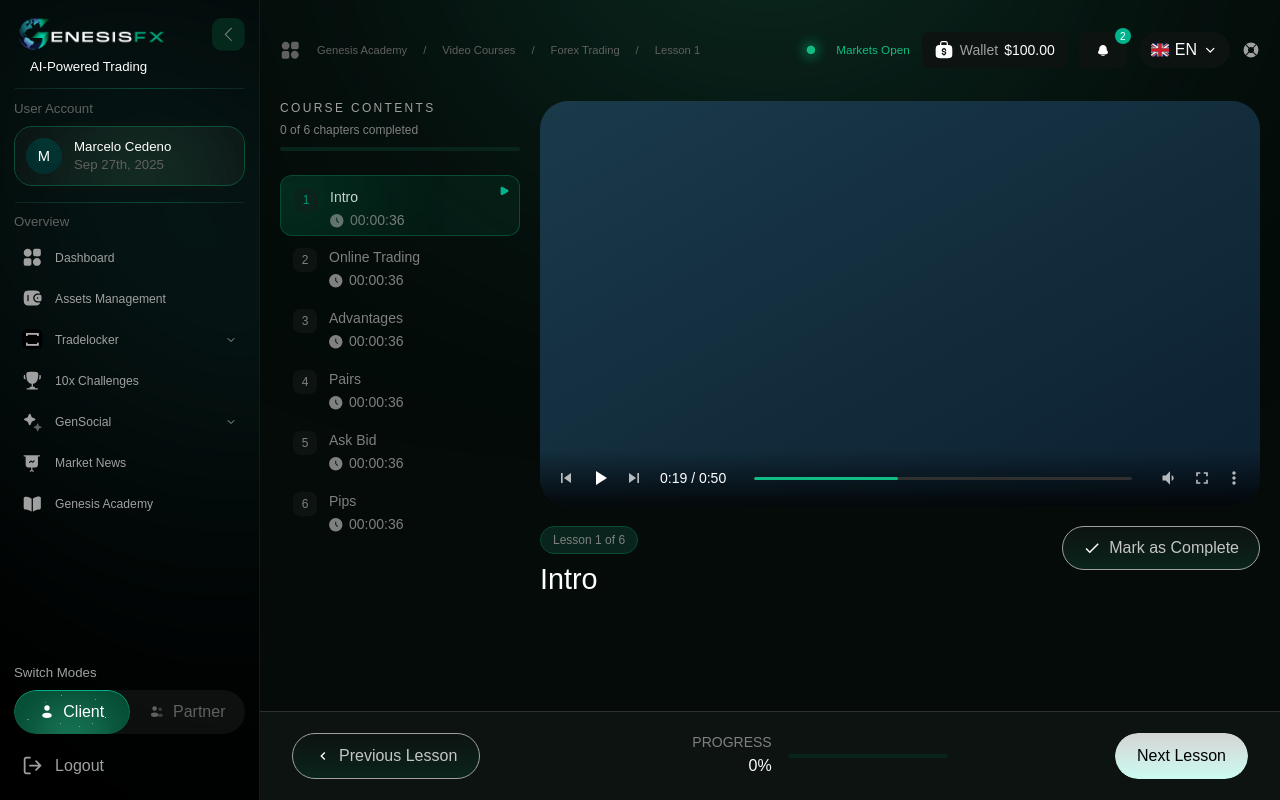
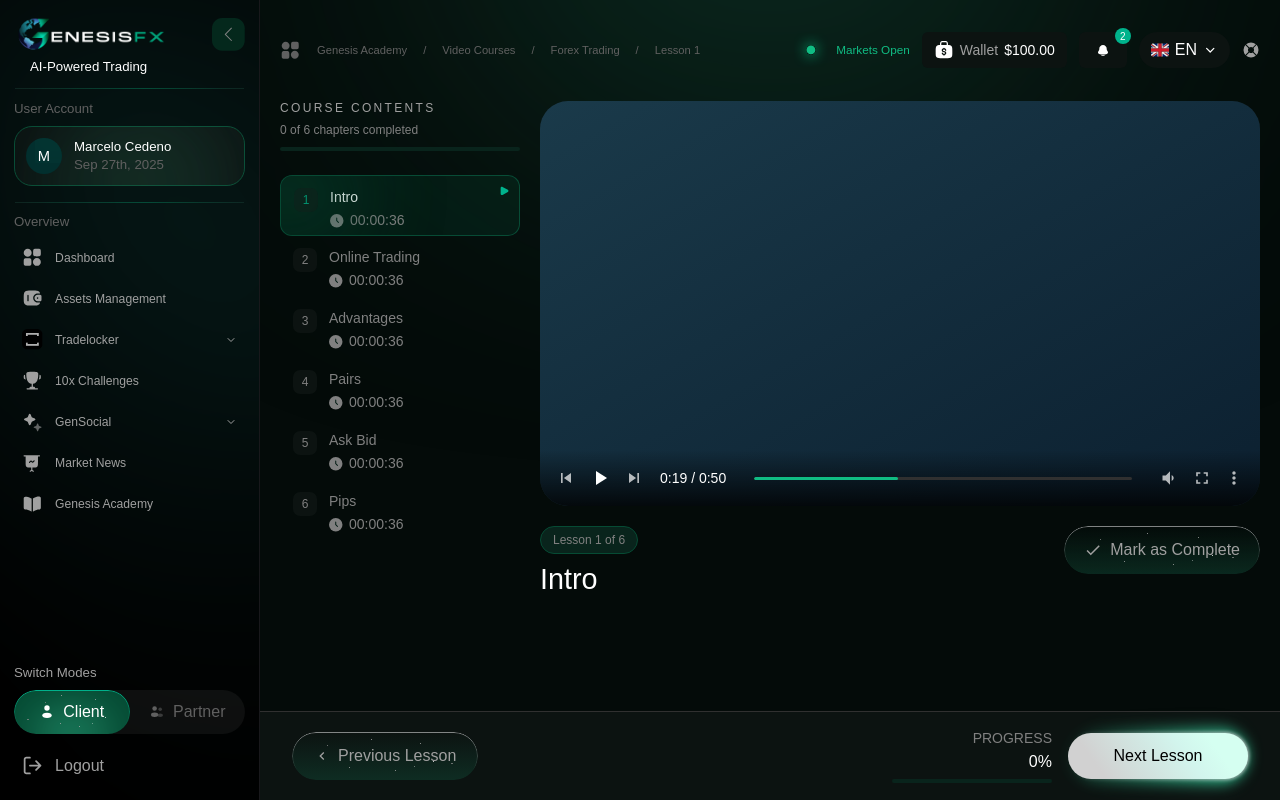
Before and after one commit to Mdx2025/GenesisFxDashboardMDX, a React (Vite) app: page /academy/video-single-page in a window 1280 px wide. Built offline with nearby package versions, Linux system fonts and the light colour scheme; a web font is replaced by a local one.

Commit message:
fix: swap bottom bar buttons to GlowButton/SparkleButton and move Progress next to Next Lesson

```diff
--- a/src/pages/academy/VideoSinglePage.tsx
+++ b/src/pages/academy/VideoSinglePage.tsx
@@ -2,6 +2,7 @@ import { useState } from 'react'
 import { useNavigate, useSearchParams } from 'react-router-dom'
 import { useSidebar } from '@/layouts/RootLayout'
 import { TopBar } from '@/components/dashboard/TopBar'
+import { SparkleButton, GlowButton } from '@/components/ui'
 import { COURSE_DETAILS } from '@/data/academy-lessons'
 import type { Lesson } from '@/data/academy-lessons'
 
@@ -190,15 +191,9 @@ export default function VideoSinglePage() {
                 </h2>
               </div>
 
-              <button
-                type="button"
-                className="shrink-0 h-[44px] px-5 rounded-full bg-gradient-to-t from-[#09241c] to-[#0c1311] border border-[#a0a0a0] flex items-center gap-2 cursor-pointer hover:border-white/60 transition-colors"
-              >
-                <CheckIcon />
-                <span className="text-[#c6c6c6] text-[16px] font-acid-medium leading-[24.44px] whitespace-nowrap">
-                  Mark as Complete
-                </span>
-              </button>
+              <SparkleButton className="px-5 shrink-0">
+                <CheckIcon /> Mark as Complete
+              </SparkleButton>
             </div>
 
             {/* Mobile chapter list */}
@@ -232,40 +227,28 @@ export default function VideoSinglePage() {
         {/* Fixed Bottom Bar */}
         <div className="shrink-0 border-t border-[#303030] bg-[#0c1311] px-4 xl:px-8 2xl:px-10 3xl:px-14 4xl:px-18">
           <div className="flex items-center justify-between h-[88px] gap-4">
-            <button
-              type="button"
-              onClick={() => setActiveLesson(prev => Math.max(1, prev - 1))}
-              className="h-[46px] px-[22px] rounded-full bg-gradient-to-t from-[#09241c] to-[#0c1311] border border-[#a0a0a0] flex items-center gap-2 cursor-pointer hover:border-white/60 transition-colors shrink-0"
-            >
-              <ChevronLeftIcon />
-              <span className="text-[#c6c6c6] text-[16px] font-acid-medium leading-[24.44px] whitespace-nowrap">
-                Previous Lesson
-              </span>
-            </button>
+            <SparkleButton onClick={() => setActiveLesson(prev => Math.max(1, prev - 1))} className="px-[22px] shrink-0">
+              <ChevronLeftIcon /> Previous Lesson
+            </SparkleButton>
 
-            <div className="hidden sm:flex items-center gap-4 flex-1 justify-end max-w-[300px]">
-              <div className="flex flex-col items-end gap-0.5">
+            <div className="flex items-center gap-4 shrink-0">
+              <div className="hidden sm:flex flex-col items-end gap-0.5">
                 <span className="text-[14px] font-acid text-[#808080] leading-[18.8px]">PROGRESS</span>
                 <span className="text-[16px] font-acid-medium text-white leading-[24.44px]">{progress}%</span>
+                <div className="w-[160px] h-[4px] bg-[#09241c] rounded-full overflow-hidden mt-0.5">
+                  <div
+                    className="h-full bg-gfx-green-500 rounded-full transition-all duration-500"
+                    style={{ width: `${Math.max(progress, 0)}%` }}
+                  />
+                </div>
               </div>
-              <div className="w-[160px] h-[4px] bg-[#09241c] rounded-full overflow-hidden">
-                <div
-                  className="h-full bg-gfx-green-500 rounded-full transition-all duration-500"
-                  style={{ width: `${Math.max(progress, 0)}%` }}
-                />
-              </div>
+              <GlowButton
+                label="Next Lesson"
+                width={180}
+                height={46}
+                onClick={() => setActiveLesson(prev => Math.min(totalLessons, prev + 1))}
+              />
             </div>
-
-            <button
-              type="button"
-              onClick={() => setActiveLesson(prev => Math.min(totalLessons, prev + 1))}
-              className="h-[46px] px-[22px] rounded-full cursor-pointer relative overflow-hidden shrink-0"
-            >
-              <div className="absolute inset-0 rounded-full bg-gradient-to-b from-neutral-300 to-teal-100" />
-              <span className="relative z-10 text-black text-[16px] font-acid-medium leading-[24.44px] whitespace-nowrap">
-                Next Lesson
-              </span>
-            </button>
           </div>
         </div>
       </div>
```
